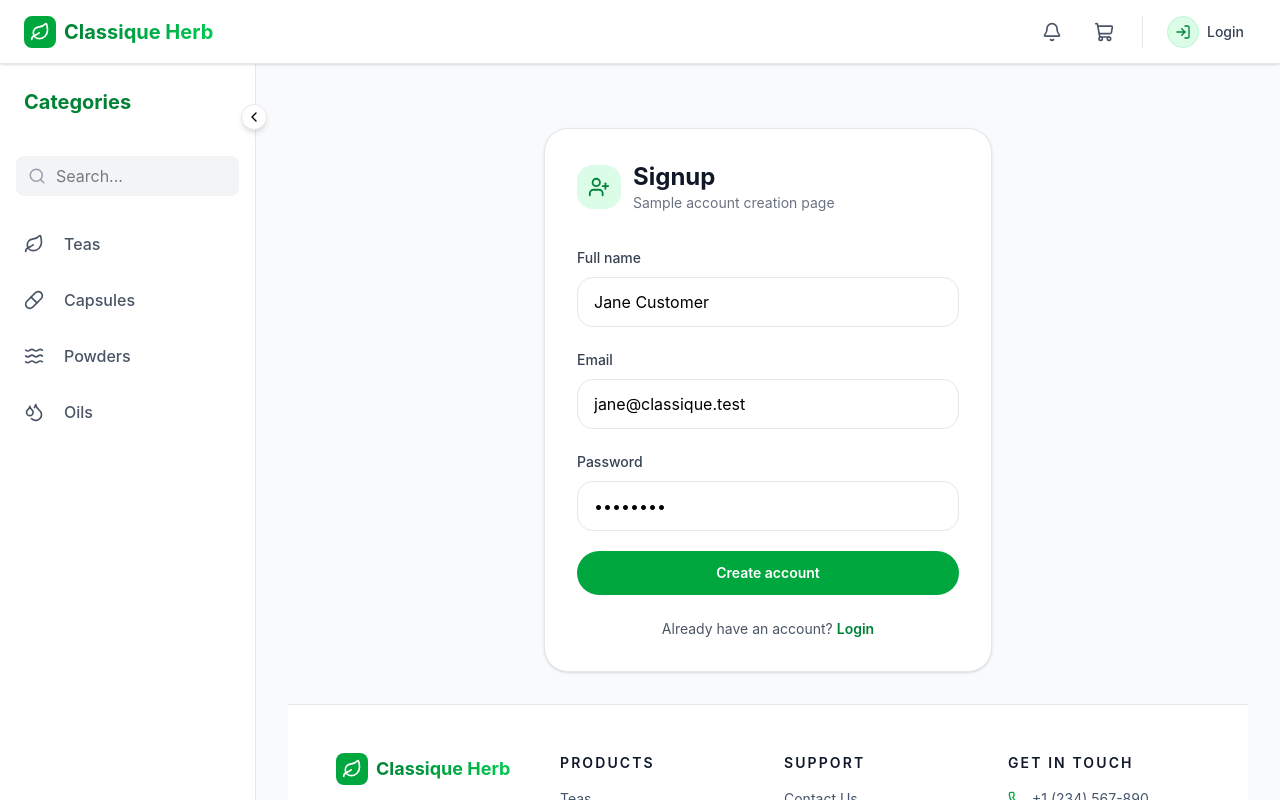
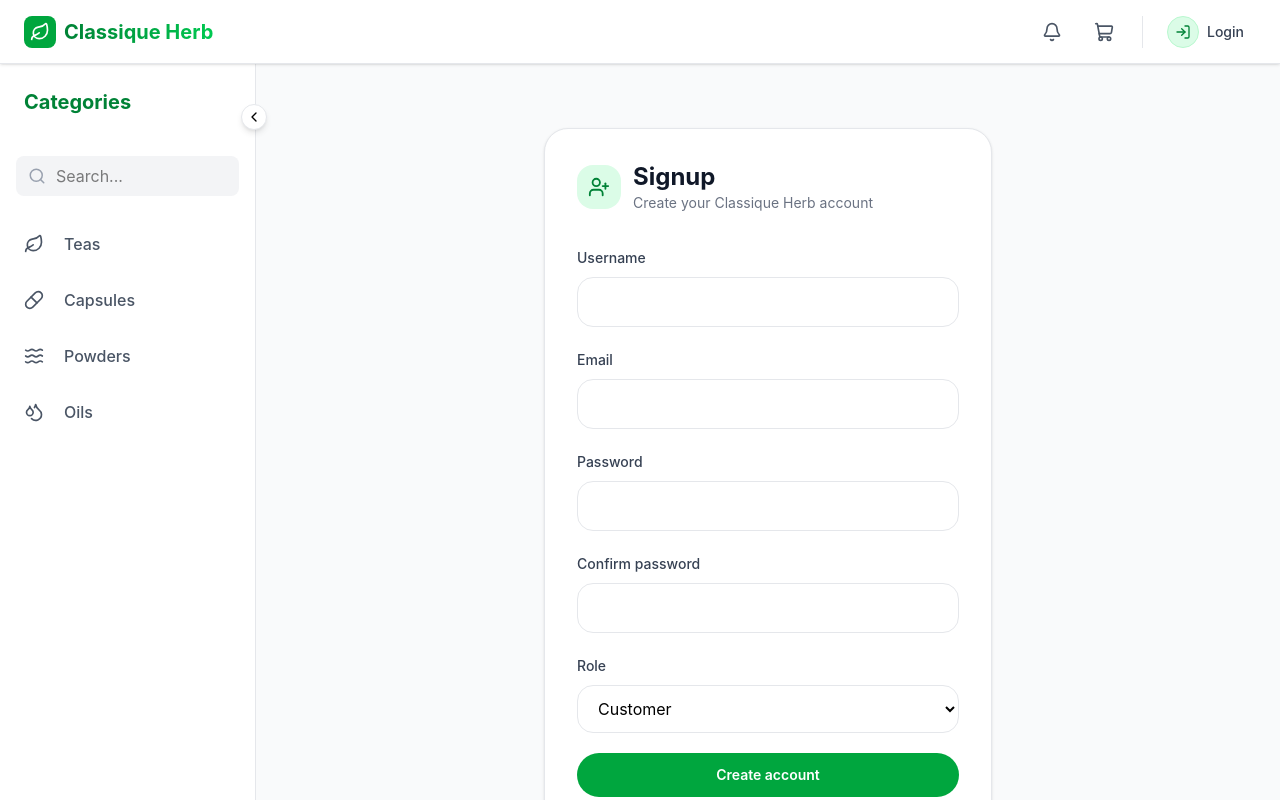
Before and after one commit to Dominic-Bravo/Classique-Herbs-eCommerce-Frontend, a React (Vite) app: page /signup in a window 1280 px wide. Built offline with nearby package versions, Linux system fonts and the light colour scheme.

Commit message:
fix: register and add role selection

```diff
--- a/src/pages/AccountPage.tsx
+++ b/src/pages/AccountPage.tsx
@@ -25,14 +25,26 @@ const AccountPage = () => {
           </div>
         </div>
 
-        <div className="grid gap-4 sm:grid-cols-2">
+        <div className="grid gap-4 sm:grid-cols-4">
           <div className="rounded-2xl border border-gray-200 bg-gray-50 p-5">
             <p className="text-xs font-bold uppercase tracking-widest text-gray-500">Session</p>
             <p className="mt-2 text-sm font-medium text-gray-800">Stored in localStorage</p>
           </div>
           <div className="rounded-2xl border border-gray-200 bg-gray-50 p-5">
-            <p className="text-xs font-bold uppercase tracking-widest text-gray-500">Token</p>
+            <p className="text-xs font-bold uppercase tracking-widest text-gray-500">Role</p>
+            <p className="mt-2 capitalize text-sm font-medium text-gray-800">
+              {user?.role ?? 'customer'}
+            </p>
+          </div>
+          <div className="rounded-2xl border border-gray-200 bg-gray-50 p-5">
+            <p className="text-xs font-bold uppercase tracking-widest text-gray-500">Access</p>
             <p className="mt-2 truncate text-sm font-medium text-gray-800">{session?.token}</p>
+          </div>
+          <div className="rounded-2xl border border-gray-200 bg-gray-50 p-5">
+            <p className="text-xs font-bold uppercase tracking-widest text-gray-500">Refresh</p>
+            <p className="mt-2 truncate text-sm font-medium text-gray-800">
+              {session?.refreshToken ? 'Available' : 'Not stored'}
+            </p>
           </div>
         </div>
 
--- a/src/pages/LoginPage.tsx
+++ b/src/pages/LoginPage.tsx
@@ -10,7 +10,8 @@ const LoginPage = () => {
   const [email, setEmail] = useState('customer@classique.test');
   const [password, setPassword] = useState('password');
 
-  const from = (location.state as { from?: string } | null)?.from ?? '/account';
+  const routeState = location.state as { from?: string; message?: string } | null;
+  const from = routeState?.from ?? '/account';
 
   const handleSubmit = (event: FormEvent<HTMLFormElement>) => {
     event.preventDefault();
@@ -41,6 +42,12 @@ const LoginPage = () => {
         </div>
 
         <form onSubmit={handleSubmit} className="space-y-5">
+          {routeState?.message && (
+            <div className="rounded-2xl border border-green-200 bg-green-50 px-4 py-3 text-sm font-medium text-green-700">
+              {routeState.message}
+            </div>
+          )}
+
           <label className="block">
             <span className="text-sm font-medium text-gray-700">Email</span>
             <input
--- a/src/pages/SignupPage.tsx
+++ b/src/pages/SignupPage.tsx
@@ -3,26 +3,118 @@ import type { FormEvent } from 'react';
 import { Link, useNavigate } from 'react-router-dom';
 import { UserPlus } from 'lucide-react';
 import { setAuthSession } from '../utils/auth';
+import type { UserRole } from '../utils/auth';
+
+const REGISTRATION_URL = 'http://127.0.0.1:8000/api/auth/registration/';
+
+const ROLE_OPTIONS: Array<{ value: UserRole; label: string }> = [
+  { value: 'customer', label: 'Customer' },
+  { value: 'owner', label: 'Owner' },
+  { value: 'anonymous', label: 'Anonymous' },
+];
+
+type RegistrationResponse = {
+  access?: string;
+  refresh?: string;
+  user?: {
+    pk?: number;
+    username?: string;
+    email?: string;
+    first_name?: string;
+    last_name?: string;
+    role?: UserRole;
+  };
+  detail?: string;
+};
+
+const getErrorMessage = (errorData: unknown) => {
+  if (!errorData || typeof errorData !== 'object') {
+    return 'Registration failed. Please check your details and try again.';
+  }
+
+  return Object.entries(errorData)
+    .map(([field, value]) => {
+      if (Array.isArray(value)) {
+        return `${field}: ${value.join(' ')}`;
+      }
+
+      return `${field}: ${String(value)}`;
+    })
+    .join(' ');
+};
 
 const SignupPage = () => {
   const navigate = useNavigate();
-  const [name, setName] = useState('Jane Customer');
-  const [email, setEmail] = useState('jane@classique.test');
-  const [password, setPassword] = useState('password');
+  const [username, setUsername] = useState('');
+  const [email, setEmail] = useState('');
+  const [password1, setPassword1] = useState('');
+  const [password2, setPassword2] = useState('');
+  const [role, setRole] = useState<UserRole>('customer');
+  const [error, setError] = useState('');
+  const [isSubmitting, setIsSubmitting] = useState(false);
 
-  const handleSubmit = (event: FormEvent<HTMLFormElement>) => {
+  const handleSubmit = async (event: FormEvent<HTMLFormElement>) => {
     event.preventDefault();
+    setError('');
 
-    setAuthSession({
-      token: 'sample-signup-token',
-      user: {
-        id: 'sample-new-user',
-        name,
-        email,
-      },
-    });
+    if (password1 !== password2) {
+      setError('Passwords do not match.');
+      return;
+    }
 
-    navigate('/account', { replace: true });
+    setIsSubmitting(true);
+
+    try {
+      const response = await fetch(REGISTRATION_URL, {
+        method: 'POST',
+        headers: {
+          'Content-Type': 'application/json',
+        },
+        body: JSON.stringify({
+          username,
+          email,
+          password1,
+          password2,
+          role,
+        }),
+      });
+
+      const data = (await response.json().catch(() => null)) as RegistrationResponse | null;
+
+      if (!response.ok) {
+        setError(getErrorMessage(data));
+        return;
+      }
+
+      const token = data?.access;
+
+      if (token) {
+        const fullName = [data?.user?.first_name, data?.user?.last_name].filter(Boolean).join(' ');
+
+        setAuthSession({
+          token,
+          refreshToken: data?.refresh,
+          user: {
+            id: data?.user?.pk,
+            name: fullName || data?.user?.username || username,
+            email: data?.user?.email ?? email,
+            role: data?.user?.role ?? role,
+          },
+        });
+
+        navigate('/account', { replace: true });
+        return;
+      }
+
+      navigate('/login', {
+        replace: true,
+        state: { message: data?.detail ?? 'Registration successful. You can now log in.' },
+      });
+    } catch {
+      setError('Could not connect to the registration API. Make sure the backend is running.');
+    } finally {
+      setIsSubmitting(false);
+    }
   };
 
   return (
@@ -34,16 +126,16 @@ const SignupPage = () => {
           </div>
           <div>
             <h1 className="text-2xl font-bold text-gray-900">Signup</h1>
-            <p className="text-sm text-gray-500">Sample account creation page</p>
+            <p className="text-sm text-gray-500">Create your Classique Herb account</p>
           </div>
         </div>
 
         <form onSubmit={handleSubmit} className="space-y-5">
           <label className="block">
-            <span className="text-sm font-medium text-gray-700">Full name</span>
+            <span className="text-sm font-medium text-gray-700">Username</span>
             <input
-              value={name}
-              onChange={(event) => setName(event.target.value)}
+              value={username}
+              onChange={(event) => setUsername(event.target.value)}
               className="mt-2 w-full rounded-2xl border border-gray-200 px-4 py-3 outline-none transition focus:border-green-500 focus:ring-4 focus:ring-green-500/10"
               required
             />
@@ -64,18 +156,52 @@ const SignupPage = () => {
             <span className="text-sm font-medium text-gray-700">Password</span>
             <input
               type="password"
-              value={password}
-              onChange={(event) => setPassword(event.target.value)}
+              value={password1}
+              onChange={(event) => setPassword1(event.target.value)}
               className="mt-2 w-full rounded-2xl border border-gray-200 px-4 py-3 outline-none transition focus:border-green-500 focus:ring-4 focus:ring-green-500/10"
               required
             />
           </label>
 
+          <label className="block">
+            <span className="text-sm font-medium text-gray-700">Confirm password</span>
+            <input
+              type="password"
+              value={password2}
+              onChange={(event) => setPassword2(event.target.value)}
+              className="mt-2 w-full rounded-2xl border border-gray-200 px-4 py-3 outline-none transition focus:border-green-500 focus:ring-4 focus:ring-green-500/10"
+              required
+            />
+          </label>
+
+          <label className="block">
+            <span className="text-sm font-medium text-gray-700">Role</span>
+            <select
+              value={role}
+              onChange={(event) => setRole(event.target.value as UserRole)}
+              className="mt-2 w-full rounded-2xl border border-gray-200 bg-white px-4 py-3 outline-none transition focus:border-green-500 focus:ring-4 focus:ring-green-500/10"
+              required
+            >
+              {ROLE_OPTIONS.map((option) => (
+                <option key={option.value} value={option.value}>
+                  {option.label}
+                </option>
+              ))}
+            </select>
+          </label>
+
+          {error && (
+            <div className="rounded-2xl border border-red-200 bg-red-50 px-4 py-3 text-sm font-medium text-red-700">
+              {error}
+            </div>
+          )}
+
           <button
             type="submit"
-            className="flex w-full items-center justify-center rounded-full bg-green-600 px-5 py-3 text-sm font-semibold text-white transition hover:bg-green-700"
+            disabled={isSubmitting}
+            className="flex w-full items-center justify-center rounded-full bg-green-600 px-5 py-3 text-sm font-semibold text-white transition hover:bg-green-700 disabled:cursor-not-allowed disabled:bg-green-300"
           >
-            Create account
+            {isSubmitting ? 'Creating account...' : 'Create account'}
           </button>
         </form>
 
--- a/src/utils/auth.ts
+++ b/src/utils/auth.ts
@@ -1,11 +1,15 @@
+export type UserRole = 'owner' | 'customer' | 'anonymous';
+
 export interface AuthUser {
   id?: string | number;
   name: string;
   email: string;
+  role?: UserRole;
 }
 
 export interface AuthSession {
   token: string;
+  refreshToken?: string;
   user: AuthUser;
 }
 
@@ -16,6 +20,7 @@ const isBrowser = () => typeof window !== 'undefined';
 const fallbackUser: AuthUser = {
   name: 'Classique Customer',
   email: 'customer@classique.test',
+  role: 'customer',
 };
 
 export const getAuthSession = (): AuthSession | null => {
@@ -75,6 +80,7 @@ export const clearAuthSession = () => {
   window.localStorage.removeItem('authToken');
   window.localStorage.removeItem('token');
   window.localStorage.removeItem('access_token');
+  window.localStorage.removeItem('refresh_token');
   window.dispatchEvent(new Event('auth-session-changed'));
 };
 
```
